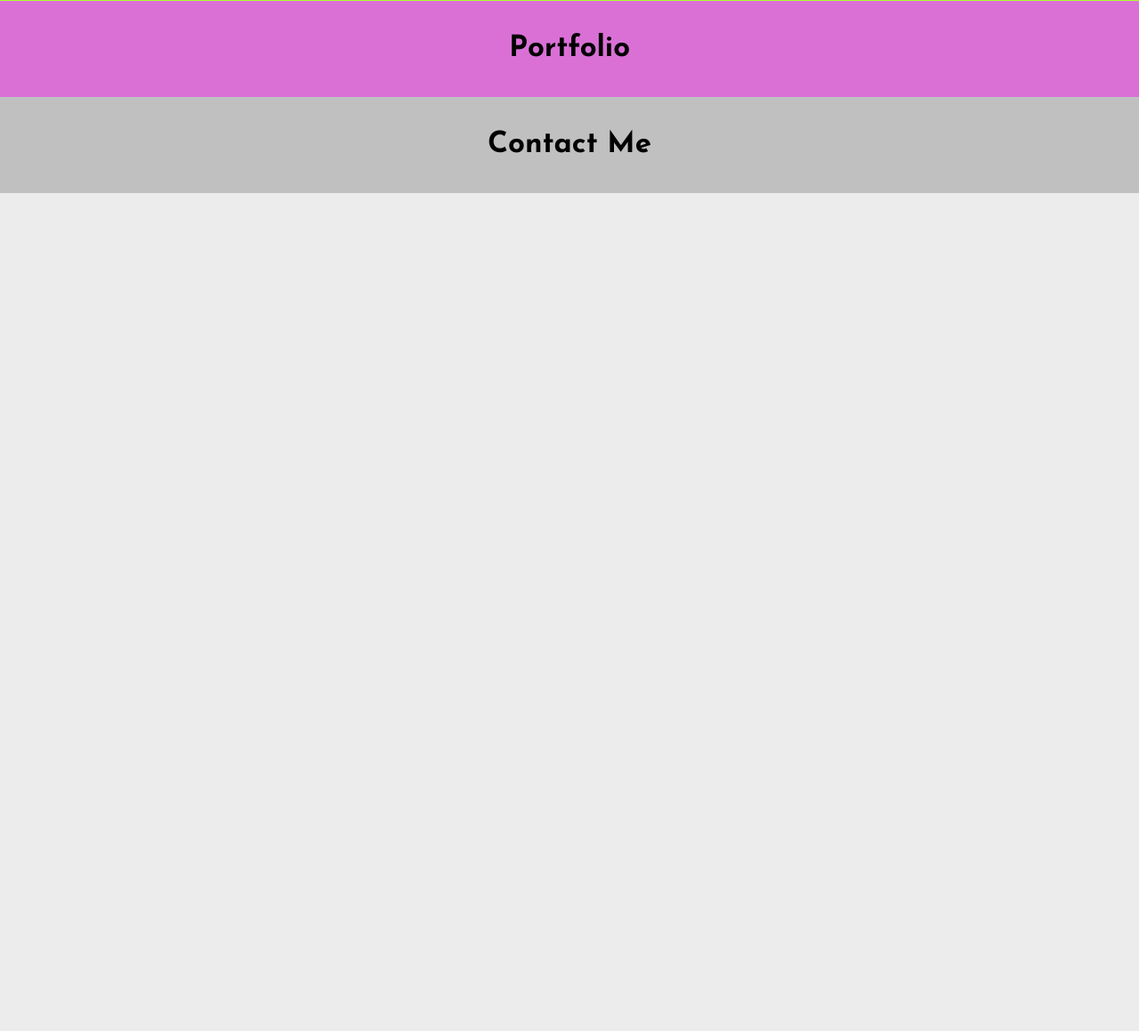
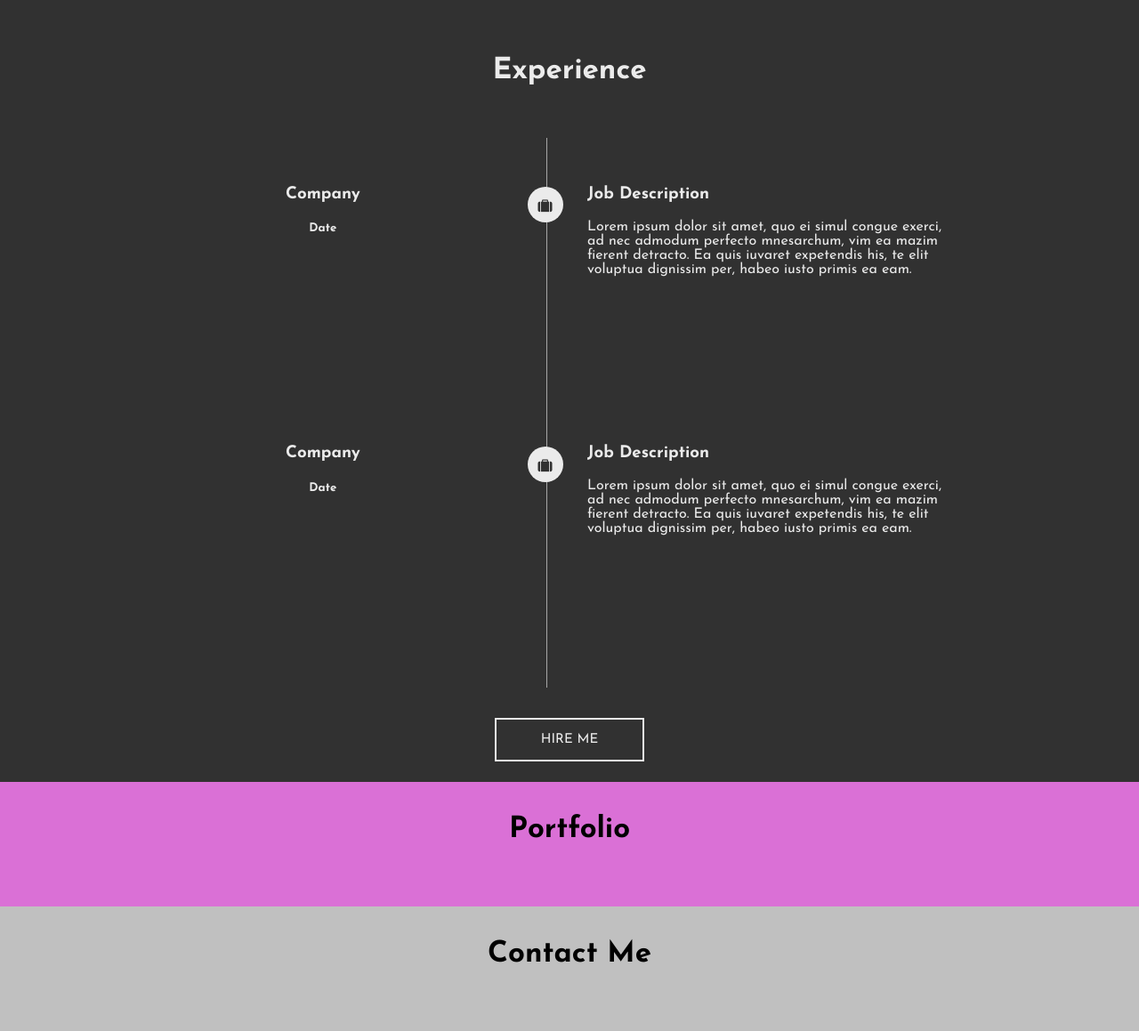
Before and after one commit to okafohenry/portfolio, a PHP site: page /resume.html in a window 1280 px wide. Shown: the part 1969-3128 px from the top of the page at 89% size. Before the commit the page ends 2186 px from the top, so only its background shows below. Run offline with PHP 8.4, Linux system fonts and the light colour scheme.

Commit message:
added icons and made more changes

```diff
--- /dev/null
+++ b/animation.css
@@ -0,0 +1,50 @@
+
+/* Bouncy Icons */
+.bounce {
+    display: inline-block;
+    position: relative;
+    -moz-animation: bounce .9s infinite linear;
+    -o-animation: bounce .9s infinite linear;
+    -webkit-animation: bounce .9s infinite linear;
+    animation: bounce .85s infinite linear;
+  }
+
+  .bounce-faster {
+    display: inline-block;
+    position: relative;
+    -moz-animation: bounce .9s infinite linear;
+    -o-animation: bounce .9s infinite linear;
+    -webkit-animation: bounce .9s infinite linear;
+    animation: bounce .8s infinite linear;
+  }
+
+  @-webkit-keyframes bounce {
+    0% { top: 0; }
+    50% { top: -0.2em; }
+    70% { top: -0.3em; }
+    100% { top: 0; }
+  }
+  @-moz-keyframes bounce {
+    0% { top: 0; }
+    50% { top: -0.2em; }
+    70% { top: -0.3em; }
+    100% { top: 0; }
+  }
+  @-o-keyframes bounce {
+    0% { top: 0; }
+    50% { top: -0.2em; }
+    70% { top: -0.3em; }
+    100% { top: 0; }
+  }
+  @-ms-keyframes bounce {
+    0% { top: 0; }
+    50% { top: -0.2em; }
+    70% { top: -0.3em; }
+    100% { top: 0; }
+  }
+  @keyframes bounce {
+    0% { top: 0; }
+    50% { top: -0.2em; }
+    70% { top: -0.3em; }
+    100% { top: 0; }
+  }
--- a/index.html
+++ b/index.html
@@ -10,6 +10,7 @@
     <link href="https://fonts.googleapis.com/css2?family=Josefin+Sans:wght@400;500;600;700&family=Lato&display=swap"
         rel="stylesheet" />
     <link href="index.css" rel="stylesheet">
+    <link href="animation.css" rel="stylesheet">
 </head>
 <body onload="nameDisplay()">
     <section class="container">
--- a/resume.css
+++ b/resume.css
@@ -7,6 +7,7 @@ html, body {
 h2 {
     font-size: 33px;
     text-align: center;
+    padding-bottom: 2rem;;
 }
 section {
     max-width: 100%;
@@ -23,8 +24,14 @@ section {
     text-align: center;
     padding-bottom: 30px;
 }
+.santas-hat {
+    position: absolute;
+    top: 6.8rem;
+    margin-left: 5rem;
+    transform: rotate(30deg)
+}
 
-.personal-info img {
+.personal-info .my-img {
     border-radius: 5rem;
     border: 3px solid #af444417;
     box-shadow: 0px 2px 5px 0px  #abababab;
@@ -47,7 +54,7 @@ section {
 
 .timeline-container{
     position: relative;
-    width: 70%;
+    width: 80%;
     padding: 10px;
     margin: 0 auto;
 }
@@ -141,10 +148,13 @@ section {
 
 /* skills */
 .skills {
-    background: blue;
-    padding-top: 30px;
-    padding-bottom: 30px;
+    background: #313131 url('https://res.cloudinary.com/okafohenrie/image/upload/v1640171169/background-1299431_1280_hdu9db.png')  no-repeat center;
+    background-size: cover;
+    padding-top: 3rem;
+    padding-bottom: 3rem;
+    color: #ebebeb;
 }
+
 .skills ul {
     padding: 0;
     width: 70%;
@@ -156,8 +166,31 @@ section {
     display: inline-grid;
 }
 
+/* Experience */
+
 .experience {
-    background: greenyellow;
+    background: #313131;
+    padding: 3rem 0 5rem 0;
+    color: #ebebeb;
+}
+.experience a {
+    background: transparent;
+    text-decoration: none;
+    padding: 15px 50px;
+    font-size: 15px;
+    position: relative;
+    top: 50px;
+    color: #ebebeb;
+    border: 2px solid #ebebeb;
+}
+.experience a:hover {
+    color: #ebebebb6;
+    border: 2px solid #ebebebb6;
+}
+.experience .degree-date::after{
+	content: "\f0f2";
+    background-color: #ebebeb;
+    color: #313131;
 }
 .portfolio {
     background: orchid;
--- a/resume.html
+++ b/resume.html
@@ -9,11 +9,13 @@
     <link href="https://fonts.googleapis.com/css2?family=Josefin+Sans:wght@400;500;600;700&family=Lato&display=swap"
         rel="stylesheet" />
     <link href="resume.css" rel="stylesheet">
+    <link href="animation.css" rel="stylesheet">
 </head>
 <body>
     <section class="personal-info">
         <div class="section-container">
             <h2>About Me</h2>
+            <img src="/images/santas-hat.png" alt="santas-hat.png" class="santas-hat" height="50px" width="70px" />
             <img class="my-img" src="https://res.cloudinary.com/okafohenrie/image/upload/v1639749732/me_f8vdzi.jpg" alt="okafor-henry.jpg" height= "130px" width="130px"/>
             <p>Lorem ipsum Exercitation culpa qui dolor consequat exercitation fugiat laborum ex ea eiusmod ad do aliqua occaecat nisi ad irure sunt id pariatur Duis laboris amet exercitation veniam labore consectetur ea id quis eiusmod.</p>
         </div>
@@ -63,25 +65,25 @@
             <center>
                 <ul class="skills-container">
                     <li>
-                        <img src="/images/html5.png" alt="html5.png" title="html 5" height="70px" width="70px" />
+                        <img src="/images/html5.png" alt="html5.png" class="bounce" title="html 5" height="70px" width="70px" />
                     </li>
                     <li>
-                        <img src="/images/css3.png" alt="css3.png" title="CSS 3" height="70px" width="70px"/>
+                        <img src="/images/css3.png" alt="css3.png" class="bounce-faster" title="CSS 3" height="70px" width="70px"/>
                     </li>
                     <li>
-                        <img src="/images/javascript.png" alt="javascript.png" title="Javascript" height="70px" width="70px" />
+                        <img src="/images/javascript.png" alt="javascript.png" class="bounce" title="Javascript" height="70px" width="70px" />
                     </li>
                     <li>
-                        <img src="/images/react.png" alt="jreact.png" title="ReactJs" height="70px" width="70px" />
+                        <img src="/images/react.png" alt="jreact.png" title="ReactJs" class="bounce-faster" height="70px" width="70px" />
                     </li>
                     <li>
-                        <img src="/images/typescript.png" alt="typescript.png" title="Typescript" height="60px" width="60px" />
+                        <img src="/images/typescript.png" alt="typescript.png" title="Typescript" class="bounce" height="60px" width="60px" />
                     </li>
                     <li>
-                        <img src="/images/github.png" alt="github.png" title="Github" height="60px" width="60px" />
+                        <img src="/images/git.png" alt="git.png" title="Git" class="bounce-faster" height="60px" width="60px" />
                     </li>
                     <li>
-                        <img src="/images/google.png" alt="google.png" title="Google" height="60px" width="60px" />
+                        <img src="/images/google.png" alt="google.png" title="Google" class="bounce" height="60px" width="60px" />
                     </li>
                 </ul>
             </center>
@@ -90,6 +92,31 @@
     <section class="experience">
         <div class="section-container">
             <h2>Experience</h2>
+
+            <div class="timeline-container">
+                <div class="content-list">
+                    <div class="content degree-date left">
+                        <h3>Company</h3>
+                        <h5>Date</h5>
+                    </div>
+                    <div class="content education-info right">
+                        <h3>Job Description</h3>
+                        <p>Lorem ipsum dolor sit amet, quo ei simul congue exerci, ad nec admodum perfecto mnesarchum, vim ea mazim fierent detracto. Ea quis iuvaret expetendis his, te elit voluptua dignissim per, habeo iusto primis ea eam.</p>
+                    </div>
+                </div>
+
+                <div class="content-list">
+                    <div class="content degree-date left">
+                        <h3>Company</h3>
+                        <h5>Date</h5>
+                    </div>
+                    <div class="content education-info right">
+                        <h3>Job Description</h3>
+                        <p>Lorem ipsum dolor sit amet, quo ei simul congue exerci, ad nec admodum perfecto mnesarchum, vim ea mazim fierent detracto. Ea quis iuvaret expetendis his, te elit voluptua dignissim per, habeo iusto primis ea eam.</p>
+                    </div>
+                </div>
+            </div>
+            <center><a href="">HIRE ME</a></center>
         </div>
     </section>
     <section class="portfolio">
```
Also changed, not shown: index.css (+0 -42 lines), images/git.png (added), images/santas-hat.png (added).
